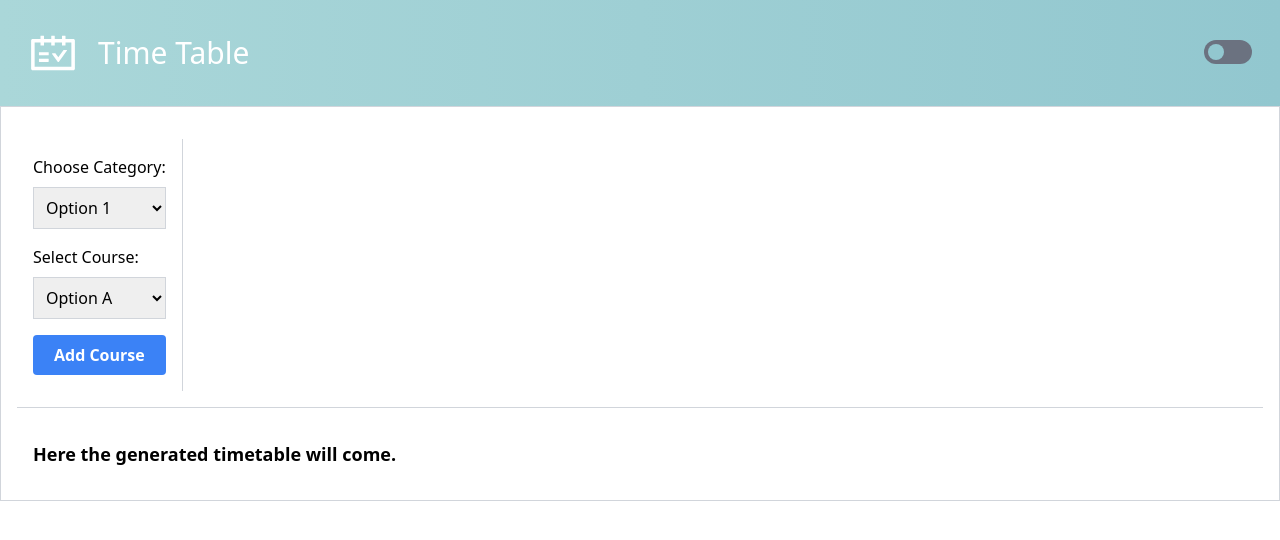
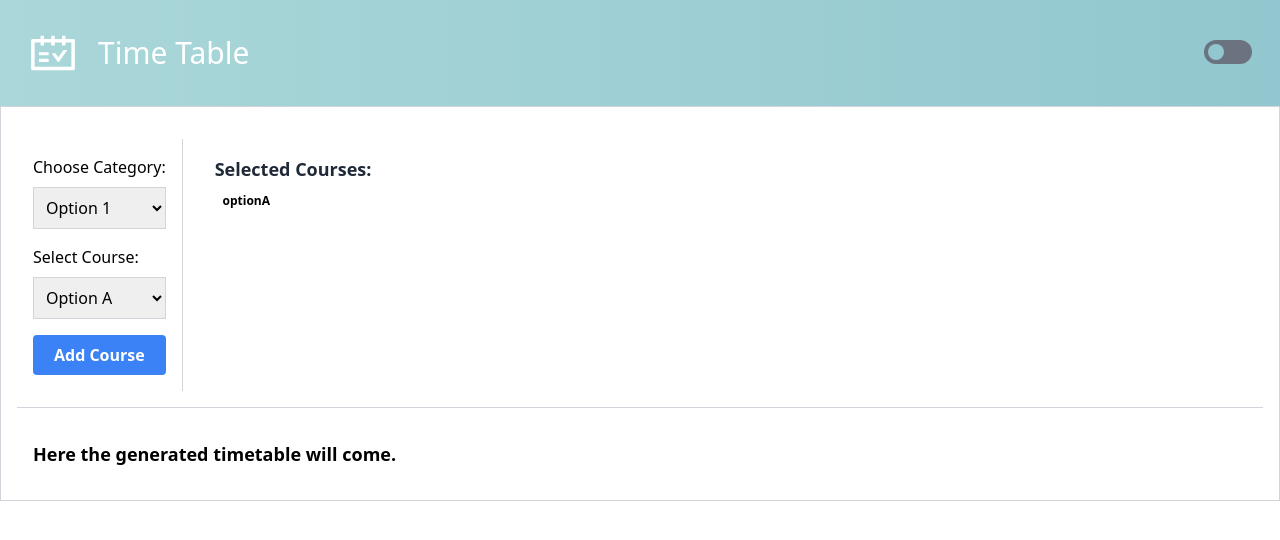
Before and after one commit to DaniyalFaraz2003/Fast-TimeTable-Finder, a React (Vite) app in the folder Frontend/: page / in a window 1280 px wide. Both pictures are taken after a click on the button "Add Course". Shown: the top 540 px of the page. Built offline with nearby package versions, Linux system fonts and the light colour scheme.

Commit message:
body updated

```diff
--- a/Frontend/src/Components/Body.jsx
+++ b/Frontend/src/Components/Body.jsx
@@ -1,11 +1,22 @@
 import React from "react";
 import { useState } from "react";
+
+const CourseSegment = ({ coursename }) => {
+    return (
+        <p
+            className="inline-block whitespace-nowrap rounded-[0.27rem] bg-primary-100 px-[0.65em] pb-[0.25em] pt-[0.35em] text-center align-baseline text-[0.75em] font-bold leading-none text-primary-700"
+        >{coursename}</p>
+    )
+}
 
 const Body = () => {
     const [courses, setCourses] = useState([]);
 
     const addCourse = () => {
-
+        const selectedCourse = document.getElementById("dropdown2").value;
+        if (!courses.includes(selectedCourse)) {
+            setCourses([...courses, selectedCourse]);
+        }
     }
 
     return (
@@ -32,8 +43,13 @@ const Body = () => {
                         Add Course
                     </button>
                 </div>
-                <div className="showcourses p-4">
-                    {/* Add content for the 'showcourses' div */}
+                <div className="showcourses p-4 flex-col">
+                    <p className="text-lg font-bold text-gray-800 mb-2">Selected Courses:</p>
+                    <div className="courses flex w-full flex-wrap">
+                        {courses.map((course, index) => {
+                            return <CourseSegment key={index} coursename={course}/>
+                        })}
+                    </div>
                 </div>
             </div>
             <div className="timetable mt-4 p-4">
@@ -44,4 +60,5 @@ const Body = () => {
 }
 
 
+
 export default Body;
```
